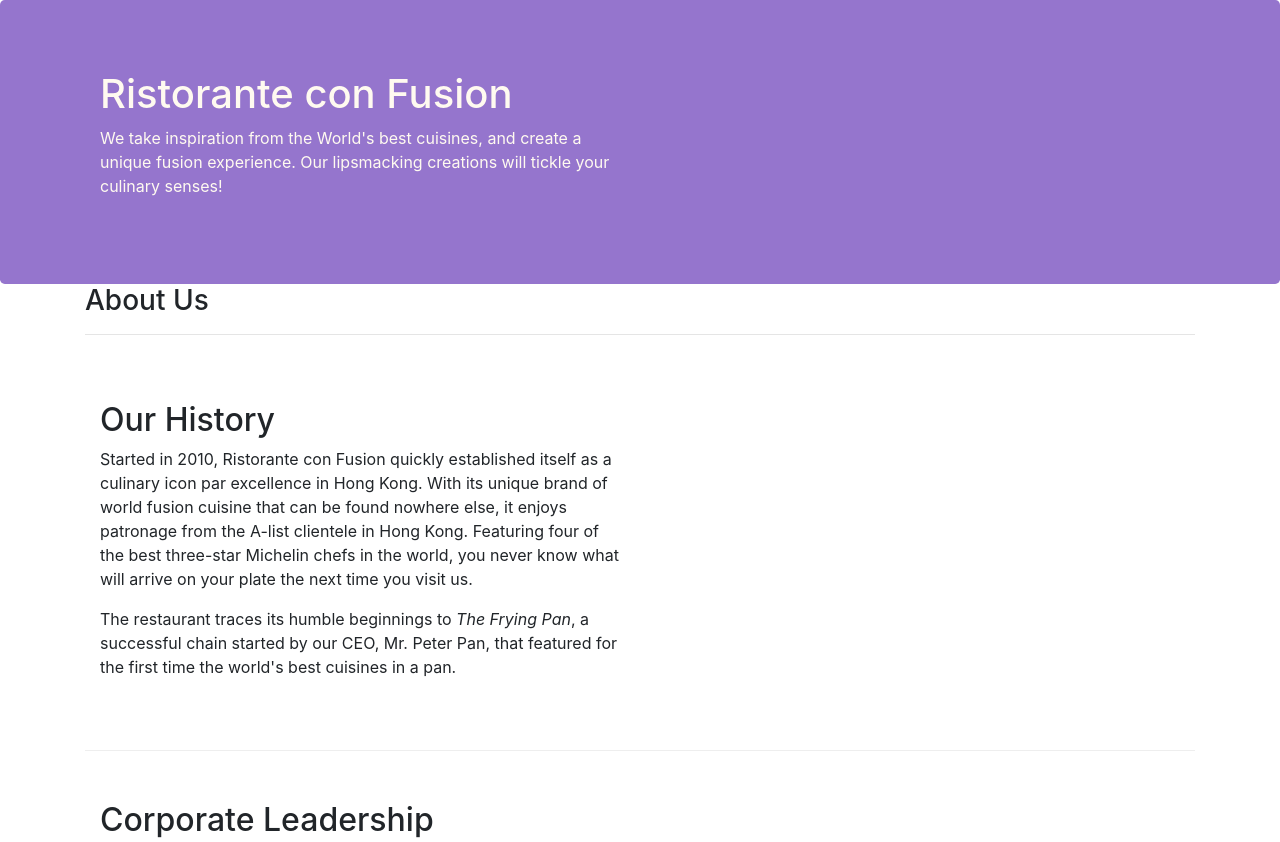
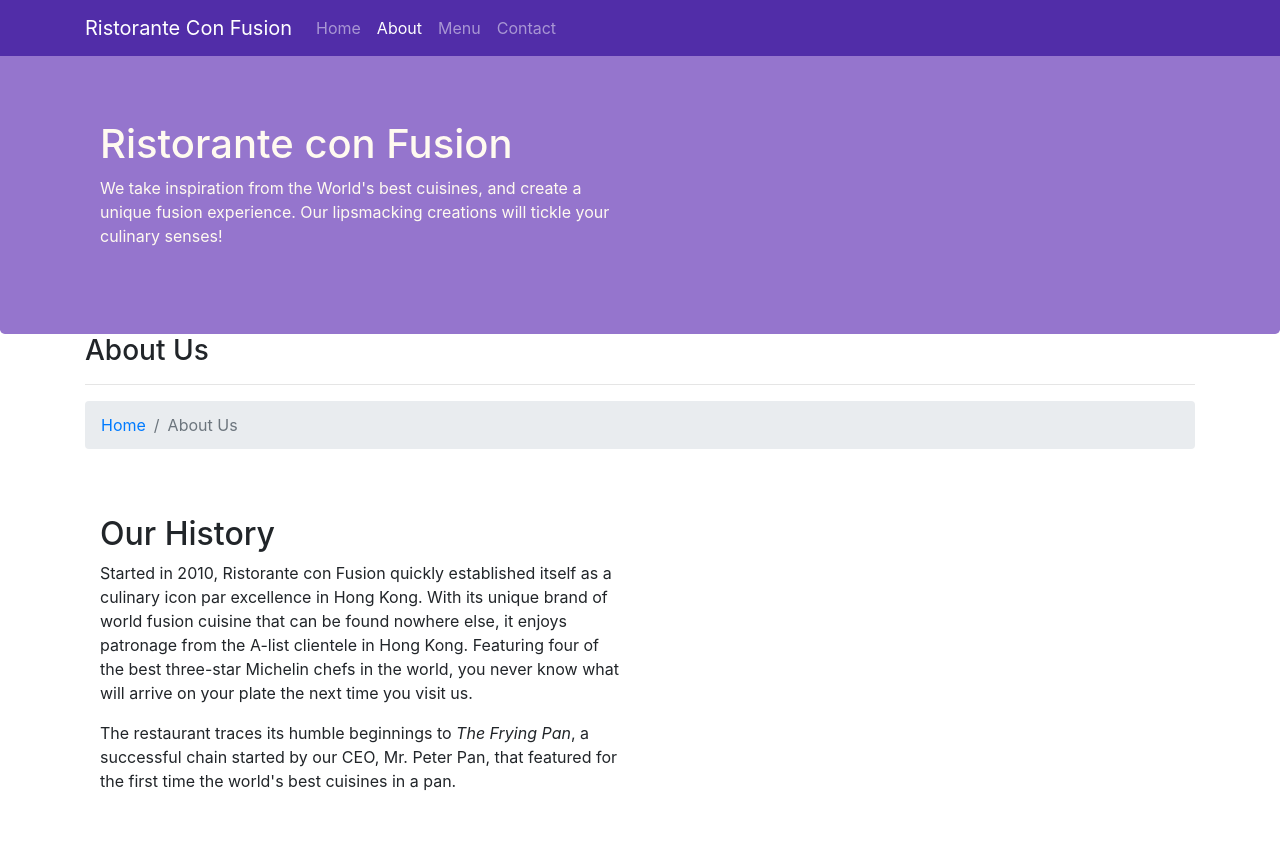
Before and after one commit to aslam021/Front-End-Web-UI-Frameworks-and-Tools-Bootstrap-4, a website: page aboutus.html in a window 1280 px wide. Shown: the top 842 px of the page. Drawn offline with nearby package versions, Linux system fonts and the light colour scheme.

Commit message:
Navbar and Breadcrumbs

```diff
--- a/aboutus.html
+++ b/aboutus.html
@@ -17,6 +17,24 @@
 </head>
 
 <body>
+    <nav class="navbar navbar-dark navbar-expand-sm fixed-top">
+        <div class="container">
+            <button class="navbar-toggler" type="button" data-toggle="collapse" data-target="#Navbar">
+                <span class="navbar-toggler-icon"></span>
+            </button>
+
+            <a class="navbar-brand" href="./index.html">Ristorante Con Fusion</a>
+
+            <div class="collapse navbar-collapse" id="Navbar">
+                <ul class="navbar-nav mr-auto">
+                    <li class="nav-item"><a class="nav-link" href="./index.html">Home</a></li>
+                    <li class="nav-item active"><a class="nav-link" href="#">About</a></li>
+                    <li class="nav-item"><a class="nav-link" href="#">Menu</a></li>
+                    <li class="nav-item"><a class="nav-link" href="#">Contact</a></li>
+                </ul>
+            </div>
+        </div>
+    </nav>
 
     <header class="jumbotron">
         <div class="container">
@@ -38,6 +56,11 @@
                <hr>
             </div>
         </div>
+
+        <ol class="col-12 breadcrumb">
+            <li class="breadcrumb-item"><a href="./index.html">Home</a></li>
+            <li class="breadcrumb-item active">About Us</li>
+        </ol>
 
         <div class="row row-content">
             <div class="col-12 col-sm-6">
--- a/css/styles.css
+++ b/css/styles.css
@@ -28,3 +28,12 @@ address{
     margin:0px;
     color:#0f0f0f;
 }
+
+body{
+    padding:50px 0px 0px 0px;
+    z-index:0;
+}
+
+.navbar-dark {
+     background-color: #512DA8;
+}
```
Also changed, not shown: index.html (+18 -0 lines), notes.html (+37 -0 lines).
